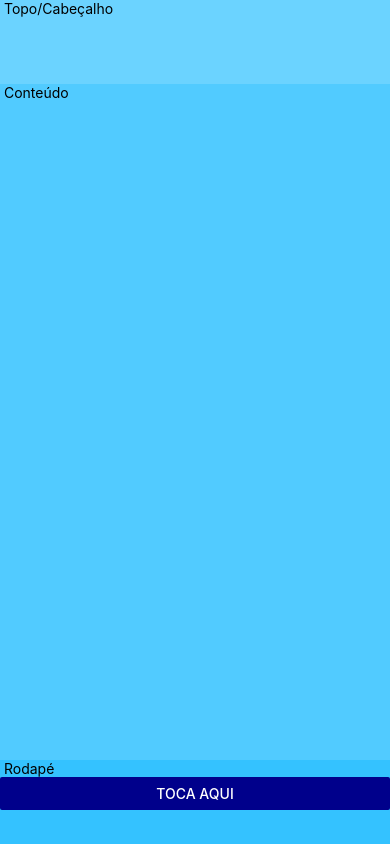
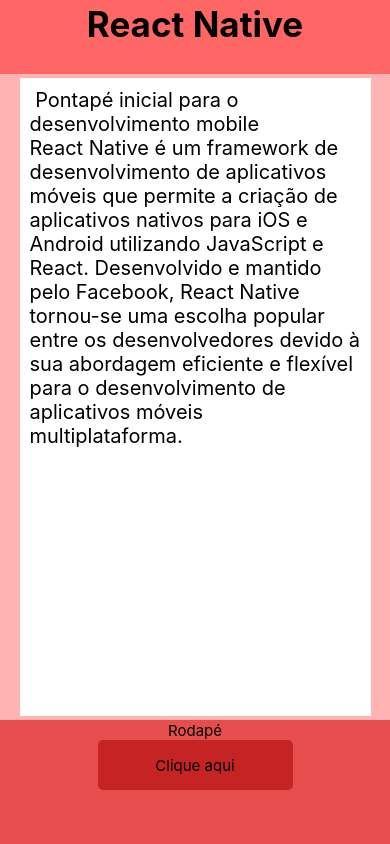
Before and after one commit to 77bueno/ola-react-native, a React Native app: screen / in a window 390 px wide. Built offline with nearby package versions, Linux system fonts and the light colour scheme.

Commit message:
StylesSheets

```diff
--- a/App.js
+++ b/App.js
@@ -1,4 +1,5 @@
-import { StatusBar, View, Text, SafeAreaView, Button, Alert, StyleSheet } from "react-native";
+import { StatusBar, View, Text, SafeAreaView, Alert, Pressable } from "react-native";
+import estilos from "./src/stylesheets/estilos";
 
 export default function App() {
   function vai() {
@@ -9,42 +10,24 @@
       <StatusBar barStyle="light-content" />
       <SafeAreaView style={estilos.container}>
         <View style={estilos.cabecalho}>
-          <Text> Topo/Cabeçalho </Text>
+          <Text style={estilos.titulo}> React Native </Text>
         </View>
 
         <View  style={estilos.conteudo}>
-          <Text> Conteúdo </Text>
+          <Text style={estilos.paragrafos}> Pontapé inicial para o desenvolvimento mobile </Text>
+          <Text style={estilos.paragrafos}>
+            React Native é um framework de desenvolvimento de aplicativos móveis que permite a criação de aplicativos nativos para iOS e Android utilizando JavaScript e React. Desenvolvido e mantido pelo Facebook, React Native tornou-se uma escolha popular entre os desenvolvedores devido à sua abordagem eficiente e flexível para o desenvolvimento de aplicativos móveis multiplataforma.
+          </Text>
         </View>
 
         <View style={estilos.rodape}>
-          <Text> Rodapé </Text>
-          <Button title="Toca aqui" color="darkblue" onPress={vai} />
+          <Text style={estilos.rodapeTexto}> Rodapé </Text>
+          <Pressable style={estilos.botao} onPress={vai}>
+            <Text style={estilos.rodapeTexto}>Clique aqui</Text>
+          </Pressable>
         </View>
       </SafeAreaView>
 
     </>
   )
 }
-
-const estilos = StyleSheet.create({
-  container: {
-    backgroundColor: "#E4F7FF",
-    flex: 1,
-  },
-  cabecalho: {
-    backgroundColor: "#6BD3FF",
-    flex: 0.5,
-
-  },
-  conteudo: {
-    backgroundColor: "#51CBFF",
-    flex: 4,
-
-  },
-  rodape: {
-    backgroundColor: "#34C2FF",
-    flex: 0.5,
-
-  }
-
-});
--- /dev/null
+++ b/src/stylesheets/estilos.js
@@ -0,0 +1,53 @@
+import { StyleSheet } from "react-native";
+
+const estilos = StyleSheet.create({
+    container: {
+      backgroundColor: "#FFB3B3",
+      flex: 1,
+    },
+    cabecalho: {
+      backgroundColor: "#FF6666",
+      flex: 0.3,
+    },
+    titulo: {
+      fontSize: 35,
+      fontWeight: "700",
+      textAlign: "center",
+      marginTop:  3,
+    },
+    paragrafos: {
+      fontSize: 20
+    },
+    conteudo: {
+      backgroundColor: "#fff",
+      flex: 2.5,
+      width: "90%",
+      marginLeft: "auto",
+      marginRight: "auto",
+      marginBottom: 4,
+      marginTop: 4,
+      padding: 10,
+    },
+    rodape: {
+      backgroundColor: "#E64D4D",
+      flex: 0.5,
+    },
+    botao: {
+      backgroundColor: '#C62424',
+      paddingVertical: 15,
+      paddingHorizontal: 20,
+      width: "50%",
+      marginLeft: "auto",
+      marginRight: "auto",
+      borderRadius: 5,
+      alignItems: 'center',
+    },
+    rodapeTexto: {
+      fontSize: 15,
+      fontSize: 15,
+      marginTop: 1,
+      textAlign: "center"
+    }
+});
+
+export default estilos;
```
